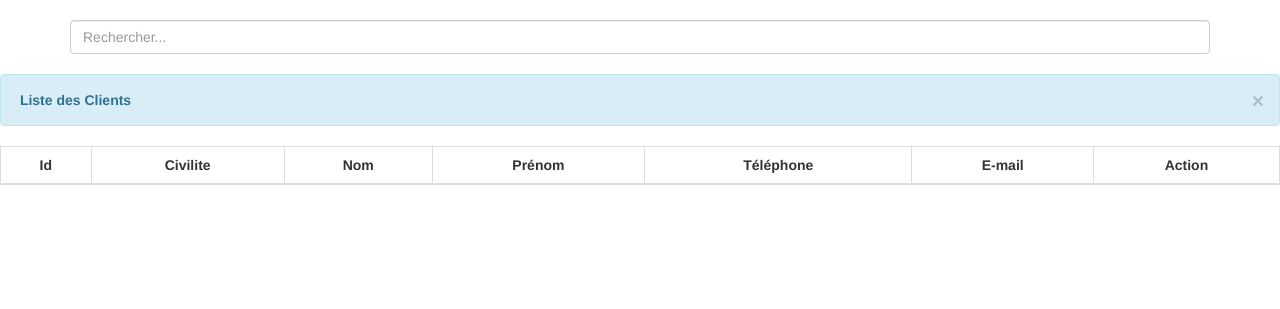
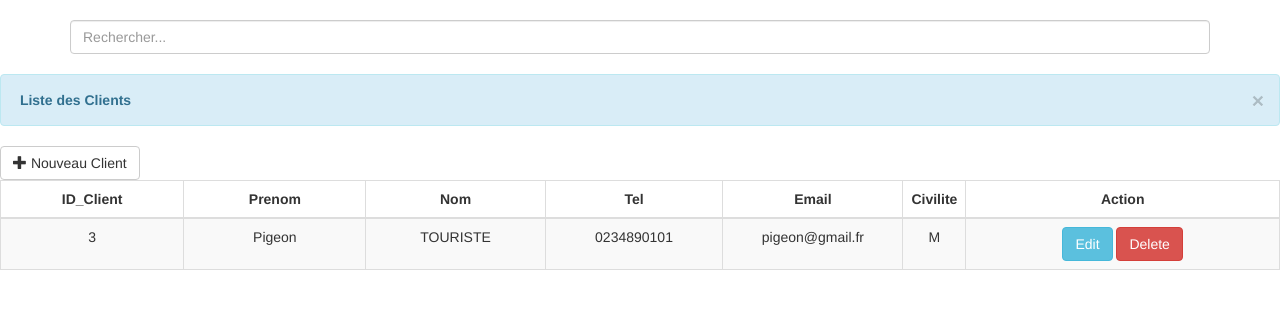
Before and after one commit to victorgx15/sardine, a PHP site: page /ClientList.php in a window 1280 px wide. Shown: the top 309 px of the page. Run offline with PHP 8.4, Linux system fonts and the light colour scheme; data comes from the database, SQL or seed files in the repository; data that the repository does not hold is empty.

Commit message:
Updated staff to be consistant with new database

```diff
--- a/staff/ClientList.php
+++ b/staff/ClientList.php
@@ -15,7 +15,9 @@
     </style>
 </head>
 <body>
+
 <div class="container">
+
     <br><input class="form-control" id="searchInput" type="text" placeholder="Rechercher..."><br>
     <script>
         $(document).ready(function(){
@@ -27,7 +29,6 @@
             });
         });
     </script>
-
 </div>
 
 <?php
@@ -38,7 +39,7 @@ try {
 
     /*$bdd = new PDO('mysql:host=localhost;dbname=db;charset=utf8', 'root', '');
     $bdd->setAttribute(PDO::ATTR_ERRMODE, PDO::ERRMODE_EXCEPTION);
-    $query="SELECT id, civilite, lastName, firstName, telephone, email FROM user ";
+    $query="SELECT id, civilite, Nom, PRENOM, Tel, Email FROM user ";
     $stmt = $bdd->prepare($query);
     $stmt->execute();
 
@@ -65,38 +66,106 @@ try {
             <button type="button" class="close" data-dismiss="alert">&times;</button>
             <strong><i class="icon-user icon-large"></i>&nbsp;Liste des Clients</strong>
         </div>
+        <button type="button" class="btn btn-default" data-toggle="modal" data-target="#newClient">
+            <span class="glyphicon glyphicon-plus"></span> Nouveau Client
+        </button>
         <thead>
         <tr>
-            <th onclick='sortTable(0)' >Id</th>
-            <th onclick='sortTable(1)'>Civilite</th>
+            <th onclick='sortTable(0)' >ID_Client</th>
+            <th onclick='sortTable(1)'>Prenom</th>
             <th onclick='sortTable(2)'>Nom</th>
-            <th onclick='sortTable(3)'>Prénom</th>
-            <th onclick='sortTable(4)'>Téléphone</th>
-            <th onclick='sortTable(5)'>E-mail</th>
+            <th onclick='sortTable(3)'>Tel</th>
+            <th onclick='sortTable(4)'>Email</th>
+            <th onclick='sortTable(5)'>Civilite</th>
             <th> Action </th>
         </tr>
         </thead>
         <tbody>
         <?php
         $bdd = new PDO('mysql:host=localhost;dbname=db;charset=utf8', 'root', '');
-        $result = $bdd->prepare("SELECT * FROM user ORDER BY id ASC");
+        $result = $bdd->prepare("SELECT * FROM compte WHERE Status='C' ");
         $result->execute();
+
         for($i=0; $row = $result->fetch(); $i++){
-            $id=$row['id'];
+            $id=$row['ID_Client'];
             ?>
             <tr>
-                <td style="text-align:center; word-break:break-all; width:300px;"> <?php echo $row ['id']; ?></td>
-                <td style="text-align:center; word-break:break-all; width:200px;"> <?php echo $row ['civilite']; ?></td>
-                <td style="text-align:center; word-break:break-all; width:200px;"> <?php echo $row ['firstName']; ?></td>
-                <td style="text-align:center; word-break:break-all; width:200px;"> <?php echo $row ['lastName']; ?></td>
-                <td style="text-align:center; word-break:break-all; width:200px;"> <?php echo $row ['telephone']; ?></td>
-                <td style="text-align:center; word-break:break-all; width:450px;"> <?php echo $row ['email']; ?></td>
+                <td style="text-align:center; word-break:break-all; width:200px;"> <?php echo $row ['ID_Client']; ?></td>
+                <td style="text-align:center; word-break:break-all; width:200px;"> <?php echo $row ['Nom']; ?></td>
+                <td style="text-align:center; word-break:break-all; width:200px;"> <?php echo $row ['PRENOM']; ?></td>
+                <td style="text-align:center; word-break:break-all; width:200px;"> <?php echo $row ['Tel']; ?></td>
+                <td style="text-align:center; word-break:break-all; width:200px;"> <?php echo $row ['Email']; ?></td>
+                <td style="text-align:center; word-break:break-all; width:50px;"> <?php echo $row ['Civilite']; ?></td>
                 <td style="text-align:center; width:350px;">
                     <a href="#edit<?php echo $id; ?>" data-toggle="modal" class="btn btn-info">Edit</a>
                     <a href="#delete<?php echo $id;?>"  data-toggle="modal"  class="btn btn-danger" >Delete </a>
                 </td>
 
-                <!-- Modal -->
+                <!-- New Client Modal -->
+                <div class="modal fade" id="newClient" role="dialog">
+                    <div class="modal-dialog">
+
+                        <!-- Modal content-->
+                        <div class="modal-content">
+                            <div class="modal-header">
+                                <button type="button" class="close" data-backdrop="static" data-dismiss="modal">&times;</button>
+                                <h4 class="modal-title" text-align="center">Enregistrer un nouveau client</h4>
+                            </div>
+                            <div class="modal-body">
+                                <form class="form-horizontal" method="post" id="add_client" action="AddClient.php">
+                                    <div class="container">
+                                        <div class="form-group">
+                                            <label class="control-label col-sm-2" for Civilite> Civilité : </label>
+                                            <div class="col-sm-4">
+                                                <select class="form-control" name="Civilite" id="Civilite">
+                                                    <option value="M">Monsieur</option>
+                                                    <option value="Mme">Madame</option>
+                                                </select>
+                                            </div>
+                                        </div><br>
+                                        <div class="form-group">
+                                            <label class="control-label col-sm-2" for PRENOM> Prenom : </label>
+                                            <div class="col-sm-4">
+                                                <input type="text" class="form-control" name="PRENOM" id= "PRENOM">
+                                            </div>
+                                        </div><br>
+                                        <div class="form-group">
+                                            <label class="control-label col-sm-2" for Nom> Nom : </label>
+                                            <div class="col-sm-4">
+                                                <input type="text" class="form-control" name="Nom" id="Nom" >
+                                            </div>
+                                        </div><br>
+                                        <div class="form-group">
+                                            <label class="control-label col-sm-2" for Tel> Téléphone : </label>
+                                            <div class="col-sm-4">
+                                                <input type="text" class="form-control" name="Tel" id="Tel" >
+                                            </div>
+                                        </div><br>
+                                        <div class="form-group">
+                                            <label class="control-label col-sm-2" for Email> E-mail : </label>
+                                            <div class="col-sm-4">
+                                                <input type="email" class="form-control" name="Email" id="Email" >
+                                            </div>
+                                        </div><br>
+                                        <div class="form-group">
+                                            <label class="control-label col-sm-2" for Password> Mot de passe : </label>
+                                            <div class="col-sm-4">
+                                                <input type="password" class="form-control" name="Password" id="Password">
+                                            </div>
+                                        </div><br><br>
+                                    </div>
+                                    <div class="modal-footer">
+                                        <input type="submit" type="button" class="btn btn-info" value="Confirmer">
+                                        <button type="reset" class="btn btn-danger" data-dismiss="modal">Annuler</button>
+                                    </div>
+                                </form>
+                            </div>
+
+                        </div>
+
+                    </div>
+                </div>
+                <!-- Edit Client Modal -->
                 <div class="modal fade" id="edit<?php  echo $id;?>" role="dialog">
                     <div class="modal-dialog">
 
@@ -111,50 +180,42 @@ try {
                                     <div class="container">
                                         <div class="form-group">
                                             <input type="hidden" value="<?php  echo $id;?>" id= "id" name="id" >
-                                            <label class="control-label col-sm-2" for civilite> Civilité : </label>
+                                            <label class="control-label col-sm-2" for Civilite> Civilité : </label>
                                             <div class="col-sm-4">
-                                                <input type="text" class="form-control" name="civilite" id= "civilite" required value=<?php echo $row['civilite']; ?>>
+                                                <input type="text" class="form-control" name="Civilite" id= "Civilite" required value=<?php echo $row['Civilite']; ?>>
                                             </div>
                                         </div><br>
                                         <div class="form-group">
-                                            <label class="control-label col-sm-2" for firstname> Prenom : </label>
+                                            <label class="control-label col-sm-2" for PRENOM> Prenom : </label>
                                             <div class="col-sm-4">
-                                                <input type="text" class="form-control" name="firstName" id= "firstName" required value=<?php echo $row['firstName']; ?>>
+                                                <input type="text" class="form-control" name="PRENOM" id= "PRENOM" required value=<?php echo $row['PRENOM']; ?>>
                                             </div>
                                         </div><br>
                                         <div class="form-group">
-                                            <label class="control-label col-sm-2" for lastname> Nom : </label>
+                                            <label class="control-label col-sm-2" for Nom> Nom : </label>
                                             <div class="col-sm-4">
-                                                <input type="text" class="form-control" name="lastName" id="lastName" required value=<?php echo $row['lastName']; ?>>
+                                                <input type="text" class="form-control" name="Nom" id="Nom" required value=<?php echo $row['Nom']; ?>>
                                             </div>
                                         </div><br>
                                         <div class="form-group">
-                                            <label class="control-label col-sm-2" for telephone> Téléphone : </label>
+                                            <label class="control-label col-sm-2" for Tel> Téléphone : </label>
                                             <div class="col-sm-4">
-                                                <input type="text" class="form-control" name="telephone" id="telephone" required value=<?php echo $row['telephone']; ?>>
+                                                <input type="text" class="form-control" name="Tel" id="Tel" required value=<?php echo $row['Tel']; ?>>
                                             </div>
                                         </div><br>
                                         <div class="form-group">
-                                            <label class="control-label col-sm-2" for email> E-mail : </label>
+                                            <label class="control-label col-sm-2" for Email> E-mail : </label>
                                             <div class="col-sm-4">
-                                                <input type="email" class="form-control" name="email" id="email" required value=<?php echo $row['email']; ?>>
+                                                <input type="email" class="form-control" name="Email" id="Email" required value=<?php echo $row['Email']; ?>>
                                             </div>
                                         </div><br>
                                         <div class="form-group">
-                                            <label class="control-label col-sm-2" for username> Username : </label>
+                                            <label class="control-label col-sm-2" for Password> Mot de passe : </label>
                                             <div class="col-sm-4">
-                                                <input type="text" class="form-control" name="username" id="username" required value=<?php echo $row['username']; ?>>
+                                                <input type="password" class="form-control" name="Password" id="Password">
+                                                <input type="hidden" class="form-control" name="Password_def" id="Password_def" value=<?php echo $row['Password']; ?>>
                                             </div>
-                                        </div><br>
-                                        <div class="form-group">
-                                            <label class="control-label col-sm-2" for password> Password : </label>
-                                            <div class="col-sm-4">
-                                                <input type="text" class="form-control" name="password" id="password" required value=<?php echo $row['password']; ?>>
-                                            </div><br><br>
-
-                                        </div>
-
-
+                                        </div><br><br>
                                     </div>
                                     <div class="modal-footer">
                                         <input type="submit" type="button" class="btn btn-info" value="Confirmer">
@@ -170,22 +231,21 @@ try {
 
 
 
-
+                <!-- Delete Client Modal -->
                 <div id="delete<?php  echo $id;?>" class="modal fade" role="dialog">
                     <div class="modal-header">
                         <h3 id="myModalLabel">Delete</h3>
                     </div>
                     <div class="modal-body">
-                        <p><div style="font-size:larger;" class="alert alert-danger">Etes-vous sûr de vouloir effacer les données de <b style="color:red;"><?php echo $row['firstName']." ".$row['lastName'] ; ?></b> ? <br> Cette action n'est pas réversible</p>
+                        <p><div style="font-size:larger;" class="alert alert-danger">Etes-vous sûr de vouloir effacer les données de <b style="color:red;"><?php echo $row['PRENOM']." ".$row['Nom'] ; ?></b> ? <br> Cette action n'est pas réversible</p>
                     </div>
-                    <hr>
+                    <br>
                     <div class="modal-footer">
                         <button class="btn btn-inverse" data-dismiss="modal" >Non</button>
                         <a href="DeleteClient.php<?php echo '?id='.$id; ?>" class="btn btn-danger">Oui</a>
 
 
                     </div>
-                </div>
                 </div>
             </tr>
         <?php } ?>
--- a/staff/DeleteClient.php
+++ b/staff/DeleteClient.php
@@ -2,7 +2,7 @@
 $bdd = new PDO('mysql:host=localhost;dbname=db;charset=utf8', 'root', '');
 $get_id=$_GET['id'];
 // sql to delete a record
-$query = "Delete from user where id = '$get_id'";
+$query = "Delete from compte where ID_Client = '$get_id'";
 $bdd->exec($query);
 header('location:ClientList.php');
 ?>
```
Also changed, not shown: staff/AddClient.php (+8 -11 lines), staff/EditClient.php (+11 -8 lines).
